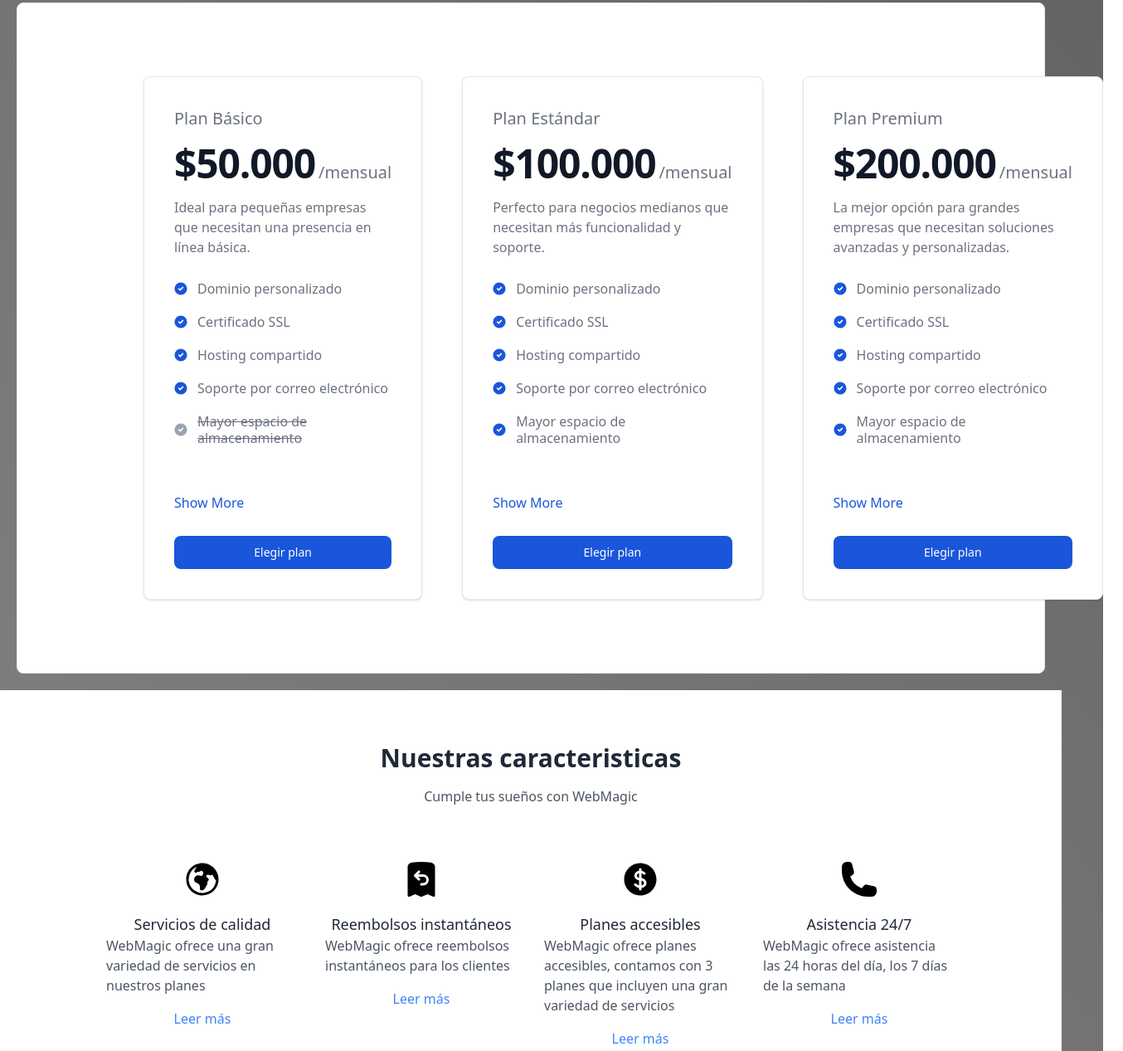
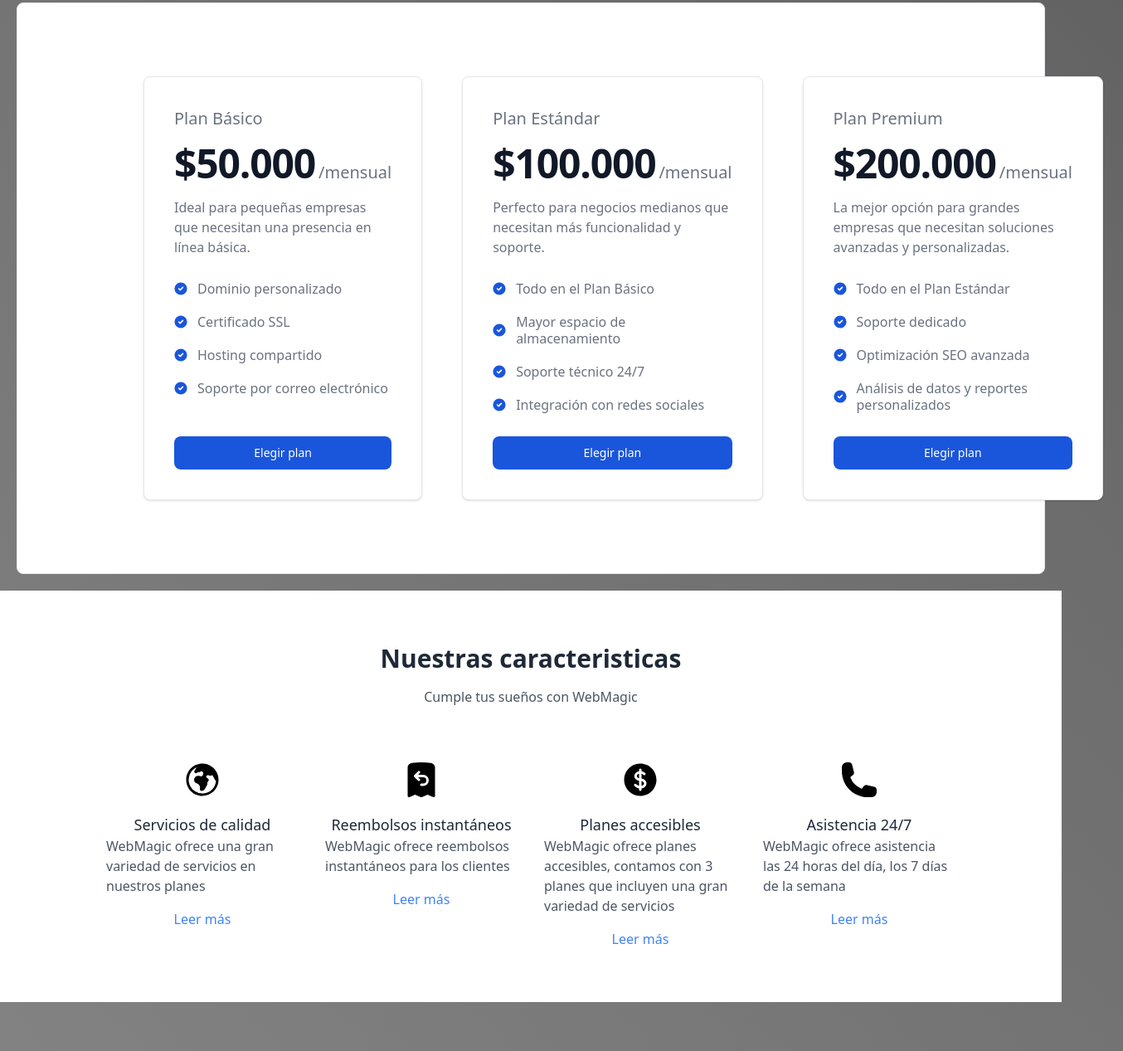
Before and after one commit to Bayrpm/WebMagic, an Astro site: page / in a window 1280 px wide. Shown: the part 705-1972 px from the top of the page at 83% size, 1354 px wide, since content can reach past the window. Built offline with nearby package versions, Linux system fonts and the light colour scheme; Astro itself is replaced by a stand-in of ours.

Commit message:
Arreglos a la caga de planes

```diff
--- a/src/components/planes.astro
+++ b/src/components/planes.astro
@@ -3,7 +3,7 @@ import { Fragment } from "react";
 import planes from "../data/planes.json";
 ---
 
-<div class="flex flex-col md:flex-row ">
+<div class="flex flex-col md:flex-row">
   {planes.map((plan) => (
     <div class="flex flex-col max-w-sm p-5 m-6 bg-white border border-gray-200 rounded-lg shadow sm:p-9 dark:bg-gray-800 dark:border-gray-700">
       <h5 class="mb-4 text-xl font-medium text-gray-500 dark:text-gray-400">
@@ -21,10 +21,11 @@ import planes from "../data/planes.json";
 
       <!-- Características -->
       <ul role="list" class="space-y-5 my-7">
-        {plan.caracteristicas.slice(0, 5).map((caracteristica) => (
-          <li class={`flex items-center ${caracteristica.disponible ? "" : "line-through decoration-gray-500"}`}>
+        {plan.caracteristicas.map((caracteristica, index) => (
+          <li id={caracteristica} id={`comment-${index}`} class="flex items-center">
+
             <svg
-              class={`flex-shrink-0 w-4 h-4 ${caracteristica.disponible ? "text-blue-700 dark:text-blue-500" : "text-gray-400 dark:text-gray-500"}`}
+              class="flex-shrink-0 w-4 h-4 text-blue-700 dark:text-blue-500"
               aria-hidden="true"
               xmlns="http://www.w3.org/2000/svg"
               fill="currentColor"
@@ -34,42 +35,11 @@ import planes from "../data/planes.json";
                 d="M10 .5a9.5 9.5 0 1 0 9.5 9.5A9.51 9.51 0 0 0 10 .5Zm3.707 8.207-4 4a1 1 0 0 1-1.414 0l-2-2a1 1 0 0 1 1.414-1.414L9 10.586l3.293-3.293a1 1 0 0 1 1.414 1.414Z"
               ></path>
             </svg>
-            <span class={`text-base font-normal leading-tight ${caracteristica.disponible ? "text-gray-500 dark:text-gray-400 ms-3" : "text-gray-500 dark:text-gray-400 ms-3"}`}>
-              {caracteristica.nombre}
+            <span class="text-base font-normal leading-tight text-gray-500 dark:text-gray-400 ms-3">
+              {caracteristica}
             </span>
           </li>
         ))}
-
-        <!-- Características adicionales ocultas -->
-        <li class="relative group">
-          <ul id={`expandable-list-${plan.id}`} class="space-y-5 my-7 max-h-0 overflow-hidden transition-all duration-300 ease-in-out">
-            {plan.caracteristicas.slice(5).map((caracteristica) => (
-              <li
-                class={`flex items-center ${caracteristica.disponible ? '' : 'line-through decoration-gray-500'}`}
-              >
-                <svg
-                  class={`flex-shrink-0 w-4 h-4 ${caracteristica.disponible ? 'text-blue-700 dark:text-blue-500' : 'text-gray-400 dark:text-gray-500'}`}
-                  aria-hidden="true"
-                  xmlns="http://www.w3.org/2000/svg"
-                  fill="currentColor"
-                  viewBox="0 0 20 20"
-                >
-                  <path
-                    d="M10 .5a9.5 9.5 0 1 0 9.5 9.5A9.51 9.51 0 0 0 10 .5Zm3.707 8.207-4 4a1 1 0 0 1-1.414 0l-2-2a1 1 0 0 1 1.414-1.414L9 10.586l3.293-3.293a1 1 0 0 1 1.414 1.414Z"
-                  ></path>
-                </svg>
-                <span
-                  class={`text-base font-normal leading-tight ${caracteristica.disponible ? 'text-gray-500 dark:text-gray-400 ms-3' : 'text-gray-500 dark:text-gray-400 ms-3'}`}
-                >
-                  {caracteristica.nombre}
-                </span>
-              </li>
-            ))}
-          </ul>
-          <button id={`show-more-btn-${plan.id}`} class="text-blue-700 dark:text-blue-500 mt-4 block text-center">
-            Show More
-          </button>
-        </li>
       </ul>
 
       <button
@@ -81,6 +51,7 @@ import planes from "../data/planes.json";
     </div>
   ))}
 </div>
+
 
 <script type="text/javascript">
   document.addEventListener('DOMContentLoaded', function () {
--- a/src/data/planes.json
+++ b/src/data/planes.json
@@ -1,20 +1,15 @@
-[{
+[
+    {
       "id": 1,
       "nombre": "Plan Básico",
       "descripcion": "Ideal para pequeñas empresas que necesitan una presencia en línea básica.",
       "precio": 50000,
       "duracion": "mensual",
       "caracteristicas": [
-            { "nombre": "Dominio personalizado", "disponible": true },
-            { "nombre": "Certificado SSL", "disponible": true },
-            { "nombre": "Hosting compartido", "disponible": true },
-            { "nombre": "Soporte por correo electrónico", "disponible": true },
-            { "nombre": "Mayor espacio de almacenamiento", "disponible": false },
-            { "nombre": "Soporte técnico 24/7", "disponible": false },
-            { "nombre": "Integración con redes sociales", "disponible": false },
-            { "nombre": "Optimización SEO avanzada", "disponible": false },
-            { "nombre": "Análisis de datos y reportes personalizados", "disponible": false },
-            { "nombre": "Soporte dedicado", "disponible": false }
+        "Dominio personalizado",
+        "Certificado SSL",
+        "Hosting compartido",
+        "Soporte por correo electrónico"
       ],
       "nivel": "basico",
       "disponibilidad": true,
@@ -28,16 +23,10 @@
       "precio": 100000,
       "duracion": "mensual",
       "caracteristicas": [
-            { "nombre": "Dominio personalizado", "disponible": true },
-            { "nombre": "Certificado SSL", "disponible": true },
-            { "nombre": "Hosting compartido", "disponible": true },
-            { "nombre": "Soporte por correo electrónico", "disponible": true },
-            { "nombre": "Mayor espacio de almacenamiento", "disponible": true },
-            { "nombre": "Soporte técnico 24/7", "disponible": true },
-            { "nombre": "Integración con redes sociales", "disponible": true },
-            { "nombre": "Optimización SEO avanzada", "disponible": false },
-            { "nombre": "Análisis de datos y reportes personalizados", "disponible": false },
-            { "nombre": "Soporte dedicado", "disponible": false }
+        "Todo en el Plan Básico",
+        "Mayor espacio de almacenamiento",
+        "Soporte técnico 24/7",
+        "Integración con redes sociales"
       ],
       "nivel": "estandar",
       "disponibilidad": true,
@@ -51,16 +40,10 @@
       "precio": 200000,
       "duracion": "mensual",
       "caracteristicas": [
-            { "nombre": "Dominio personalizado", "disponible": true },
-            { "nombre": "Certificado SSL", "disponible": true },
-            { "nombre": "Hosting compartido", "disponible": true },
-            { "nombre": "Soporte por correo electrónico", "disponible": true },
-            { "nombre": "Mayor espacio de almacenamiento", "disponible": true },
-            { "nombre": "Soporte técnico 24/7", "disponible": true },
-            { "nombre": "Integración con redes sociales", "disponible": true },
-            { "nombre": "Optimización SEO avanzada", "disponible": true },
-            { "nombre": "Análisis de datos y reportes personalizados", "disponible": true },
-            { "nombre": "Soporte dedicado", "disponible": true }
+        "Todo en el Plan Estándar",
+        "Soporte dedicado",
+        "Optimización SEO avanzada",
+        "Análisis de datos y reportes personalizados"
       ],
       "nivel": "premium",
       "disponibilidad": true,
--- a/src/pages/index.astro
+++ b/src/pages/index.astro
@@ -37,7 +37,8 @@ import Planes from "../components/planes.astro";
       />
     </div>
   </section>
-  <section class="bg-white py-16 px-4 sm:px-8 md:px-16 lg:px-32 m-5 border rounded-lg">
+
+  <section class="bg-white py-16 px-4 sm:px-8 md:px-16 lg:px-32 m-5 border rounded-lg flex items-center justify-between">
     <Planes />
   </section>
 
```
Also changed, not shown: src/components/commentCard.astro (+5 -3 lines), pnpm-lock.yaml. Lines whose indentation alone changed are shown as unchanged.
